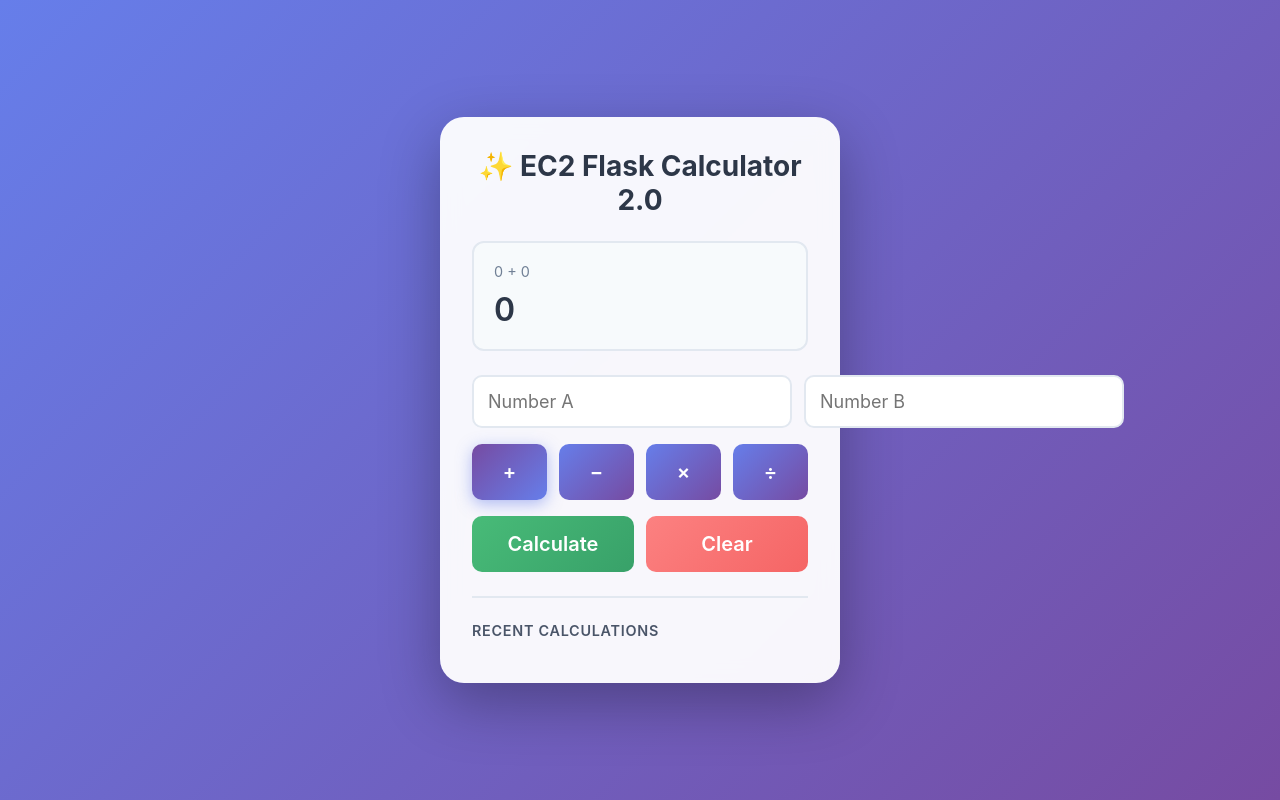
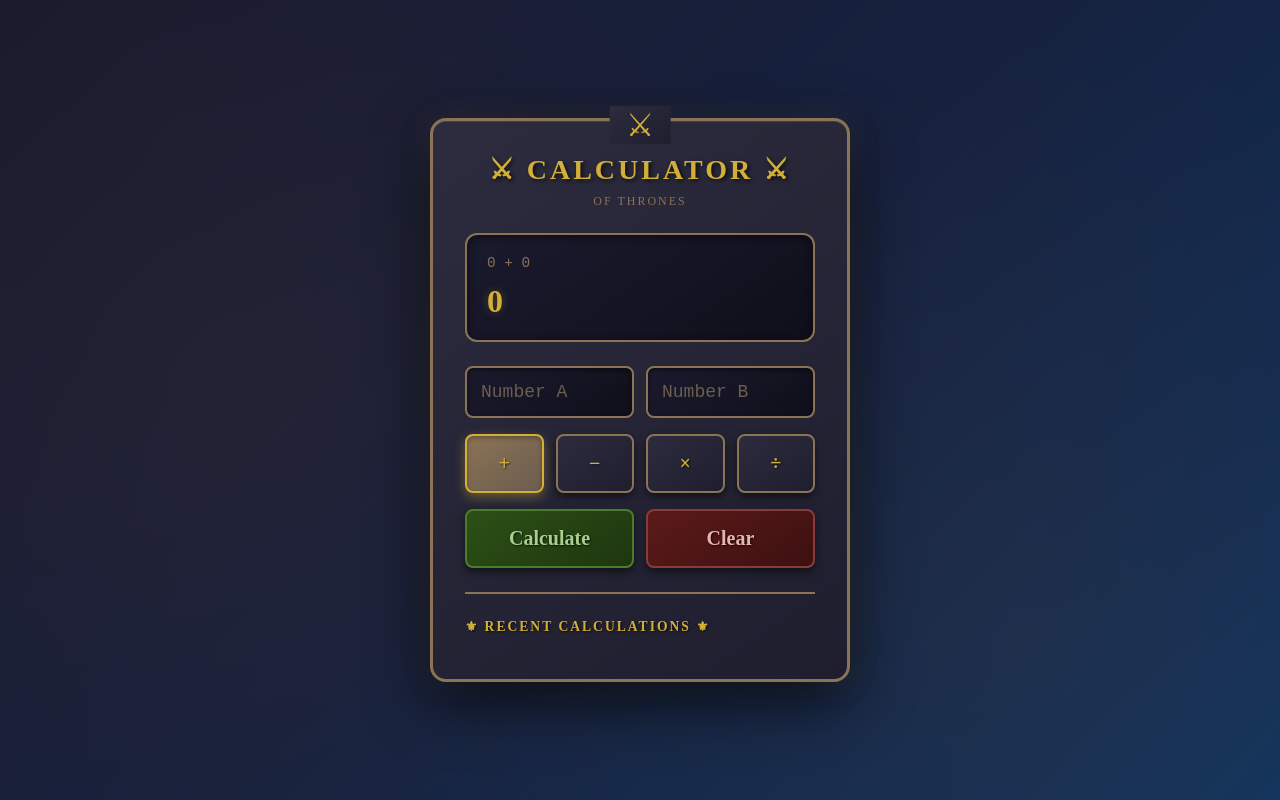
Before and after one commit to crazyfrog46/calculator-app, a Flask app: page / in a window 1280 px wide. Run offline with Flask 3, Linux system fonts and the light colour scheme.

Commit message:
html file change

```diff
--- a/templates/index.html
+++ b/templates/index.html
@@ -3,7 +3,7 @@
 <head>
   <meta charset="utf-8">
   <meta name="viewport" content="width=device-width, initial-scale=1.0">
-  <title>Modern Calculator</title>
+  <title>Calculator of Thrones</title>
   <style>
     * {
       margin: 0;
@@ -12,48 +12,92 @@
     }
 
     body {
-      font-family: -apple-system, BlinkMacSystemFont, 'Segoe UI', Roboto, Oxygen, Ubuntu, Cantarell, sans-serif;
-      background: linear-gradient(135deg, #667eea 0%, #764ba2 100%);
+      font-family: 'Cinzel', 'Times New Roman', serif;
+      background: linear-gradient(135deg, #1a1a2e 0%, #16213e 50%, #0f3460 100%);
       min-height: 100vh;
       display: flex;
       align-items: center;
       justify-content: center;
       padding: 1rem;
+      position: relative;
+      overflow: hidden;
+    }
+
+    body::before {
+      content: '';
+      position: absolute;
+      top: 0;
+      left: 0;
+      right: 0;
+      bottom: 0;
+      background-image:
+        radial-gradient(circle at 20% 50%, rgba(139, 69, 19, 0.1) 0%, transparent 50%),
+        radial-gradient(circle at 80% 80%, rgba(139, 69, 19, 0.1) 0%, transparent 50%);
+      pointer-events: none;
     }
 
     .calculator {
-      background: rgba(255, 255, 255, 0.95);
-      backdrop-filter: blur(10px);
-      border-radius: 24px;
-      box-shadow: 0 20px 60px rgba(0, 0, 0, 0.3);
+      background: linear-gradient(145deg, #2c2c3e 0%, #1e1e2f 100%);
+      border: 3px solid #8b7355;
+      border-radius: 16px;
+      box-shadow:
+        0 20px 60px rgba(0, 0, 0, 0.7),
+        inset 0 1px 0 rgba(139, 115, 85, 0.3),
+        0 0 30px rgba(139, 115, 85, 0.2);
       padding: 2rem;
       width: 100%;
-      max-width: 400px;
-      animation: slideIn 0.4s ease-out;
+      max-width: 420px;
+      animation: forgeIn 0.6s ease-out;
+      position: relative;
     }
 
-    @keyframes slideIn {
+    .calculator::before {
+      content: '⚔';
+      position: absolute;
+      top: -15px;
+      left: 50%;
+      transform: translateX(-50%);
+      font-size: 2rem;
+      background: linear-gradient(145deg, #2c2c3e 0%, #1e1e2f 100%);
+      padding: 0 1rem;
+      color: #d4af37;
+    }
+
+    @keyframes forgeIn {
       from {
         opacity: 0;
-        transform: translateY(-20px);
+        transform: translateY(-30px) scale(0.95);
       }
       to {
         opacity: 1;
-        transform: translateY(0);
+        transform: translateY(0) scale(1);
       }
     }
 
     h1 {
-      color: #2d3748;
+      color: #d4af37;
       font-size: 1.75rem;
       margin-bottom: 1.5rem;
       text-align: center;
       font-weight: 700;
+      text-transform: uppercase;
+      letter-spacing: 3px;
+      text-shadow: 2px 2px 4px rgba(0, 0, 0, 0.7);
+    }
+
+    .subtitle {
+      text-align: center;
+      color: #8b7355;
+      font-size: 0.75rem;
+      margin-top: -1rem;
+      margin-bottom: 1.5rem;
+      letter-spacing: 2px;
+      text-transform: uppercase;
     }
 
     .display {
-      background: #f7fafc;
-      border: 2px solid #e2e8f0;
+      background: linear-gradient(145deg, #1a1a2e 0%, #0f0f1a 100%);
+      border: 2px solid #8b7355;
       border-radius: 12px;
       padding: 1.25rem;
       margin-bottom: 1.5rem;
@@ -61,26 +105,23 @@
       display: flex;
       flex-direction: column;
       justify-content: center;
-      transition: all 0.3s ease;
-    }
-
-    .display:focus-within {
-      border-color: #667eea;
-      box-shadow: 0 0 0 3px rgba(102, 126, 234, 0.1);
+      box-shadow: inset 0 2px 8px rgba(0, 0, 0, 0.5);
     }
 
     .expression {
-      color: #718096;
+      color: #8b7355;
       font-size: 0.9rem;
       margin-bottom: 0.5rem;
       min-height: 1.2rem;
+      font-family: 'Courier New', monospace;
     }
 
     .result {
-      color: #2d3748;
+      color: #d4af37;
       font-size: 2rem;
       font-weight: 600;
       word-break: break-all;
+      text-shadow: 0 0 10px rgba(212, 175, 55, 0.3);
     }
 
     .input-group {
@@ -93,16 +134,26 @@
     input {
       padding: 0.875rem;
       font-size: 1.125rem;
-      border: 2px solid #e2e8f0;
-      border-radius: 10px;
+      border: 2px solid #8b7355;
+      border-radius: 8px;
       outline: none;
       transition: all 0.3s ease;
-      font-family: inherit;
+      font-family: 'Courier New', monospace;
+      background: linear-gradient(145deg, #1a1a2e 0%, #0f0f1a 100%);
+      color: #d4af37;
+      box-shadow: inset 0 2px 4px rgba(0, 0, 0, 0.5);
+      width: 100%;
+    }
+
+    input::placeholder {
+      color: #6b5d4f;
     }
 
     input:focus {
-      border-color: #667eea;
-      box-shadow: 0 0 0 3px rgba(102, 126, 234, 0.1);
+      border-color: #d4af37;
+      box-shadow:
+        inset 0 2px 4px rgba(0, 0, 0, 0.5),
+        0 0 15px rgba(212, 175, 55, 0.3);
     }
 
     .operations {
@@ -115,22 +166,22 @@
     button {
       padding: 1rem;
       font-size: 1.25rem;
-      font-weight: 600;
-      border: none;
-      border-radius: 10px;
+      font-weight: 700;
+      border: 2px solid #8b7355;
+      border-radius: 8px;
       cursor: pointer;
       transition: all 0.2s ease;
       font-family: inherit;
-      color: white;
-    }
-
-    .op-btn {
-      background: linear-gradient(135deg, #667eea 0%, #764ba2 100%);
+      color: #d4af37;
+      background: linear-gradient(145deg, #2c2c3e 0%, #1e1e2f 100%);
+      box-shadow: 0 4px 8px rgba(0, 0, 0, 0.5);
+      text-shadow: 1px 1px 2px rgba(0, 0, 0, 0.7);
     }
 
     .op-btn:hover {
       transform: translateY(-2px);
-      box-shadow: 0 6px 20px rgba(102, 126, 234, 0.4);
+      box-shadow: 0 6px 12px rgba(212, 175, 55, 0.3);
+      border-color: #d4af37;
     }
 
     .op-btn:active {
@@ -138,8 +189,11 @@
     }
 
     .op-btn.active {
-      background: linear-gradient(135deg, #764ba2 0%, #667eea 100%);
-      box-shadow: 0 4px 15px rgba(102, 126, 234, 0.5);
+      background: linear-gradient(145deg, #8b7355 0%, #6b5d4f 100%);
+      border-color: #d4af37;
+      box-shadow:
+        0 4px 12px rgba(212, 175, 55, 0.4),
+        inset 0 2px 4px rgba(0, 0, 0, 0.3);
     }
 
     .action-buttons {
@@ -149,36 +203,43 @@
     }
 
     .equals-btn {
-      background: linear-gradient(135deg, #48bb78 0%, #38a169 100%);
+      background: linear-gradient(145deg, #2d5016 0%, #1e3610 100%);
+      border-color: #4a7c29;
+      color: #a8d08d;
     }
 
     .equals-btn:hover {
       transform: translateY(-2px);
-      box-shadow: 0 6px 20px rgba(72, 187, 120, 0.4);
+      box-shadow: 0 6px 12px rgba(74, 124, 41, 0.4);
+      border-color: #a8d08d;
     }
 
     .clear-btn {
-      background: linear-gradient(135deg, #fc8181 0%, #f56565 100%);
+      background: linear-gradient(145deg, #5c1a1a 0%, #3d1010 100%);
+      border-color: #8b3a3a;
+      color: #e8b4b4;
     }
 
     .clear-btn:hover {
       transform: translateY(-2px);
-      box-shadow: 0 6px 20px rgba(252, 129, 129, 0.4);
+      box-shadow: 0 6px 12px rgba(139, 58, 58, 0.4);
+      border-color: #e8b4b4;
     }
 
     .history {
       margin-top: 1.5rem;
       padding-top: 1.5rem;
-      border-top: 2px solid #e2e8f0;
+      border-top: 2px solid #8b7355;
     }
 
     .history-title {
-      color: #4a5568;
-      font-size: 0.9rem;
+      color: #d4af37;
+      font-size: 0.85rem;
       font-weight: 600;
       margin-bottom: 0.75rem;
       text-transform: uppercase;
-      letter-spacing: 0.05em;
+      letter-spacing: 2px;
+      text-shadow: 1px 1px 2px rgba(0, 0, 0, 0.7);
     }
 
     .history-list {
@@ -186,27 +247,46 @@
       overflow-y: auto;
     }
 
+    .history-list::-webkit-scrollbar {
+      width: 8px;
+    }
+
+    .history-list::-webkit-scrollbar-track {
+      background: #1a1a2e;
+      border-radius: 4px;
+    }
+
+    .history-list::-webkit-scrollbar-thumb {
+      background: #8b7355;
+      border-radius: 4px;
+    }
+
     .history-item {
-      background: #f7fafc;
+      background: linear-gradient(145deg, #1a1a2e 0%, #0f0f1a 100%);
+      border: 1px solid #8b7355;
       padding: 0.625rem;
-      border-radius: 8px;
+      border-radius: 6px;
       margin-bottom: 0.5rem;
       font-size: 0.9rem;
-      color: #4a5568;
+      color: #8b7355;
       transition: all 0.2s ease;
       cursor: pointer;
+      font-family: 'Courier New', monospace;
     }
 
     .history-item:hover {
-      background: #edf2f7;
+      border-color: #d4af37;
+      color: #d4af37;
       transform: translateX(4px);
+      box-shadow: 0 2px 8px rgba(212, 175, 55, 0.2);
     }
 
     .error-message {
-      color: #e53e3e;
+      color: #e8b4b4;
       font-size: 0.9rem;
       margin-top: 0.5rem;
       text-align: center;
+      text-shadow: 1px 1px 2px rgba(0, 0, 0, 0.7);
     }
 
     @media (max-width: 480px) {
@@ -216,6 +296,7 @@
 
       h1 {
         font-size: 1.5rem;
+        letter-spacing: 2px;
       }
 
       .result {
@@ -226,7 +307,8 @@
 </head>
 <body>
   <div class="calculator">
-    <h1>✨ EC2 Flask Calculator 2.0</h1>
+    <h1>⚔ Calculator ⚔</h1>
+    <div class="subtitle">Of Thrones</div>
 
     <div class="display">
       <div class="expression" id="expression"></div>
@@ -253,7 +335,7 @@
     <div class="error-message" id="error"></div>
 
     <div class="history">
-      <div class="history-title">Recent Calculations</div>
+      <div class="history-title">⚜ Recent Calculations ⚜</div>
       <div class="history-list" id="history"></div>
     </div>
   </div>
```
